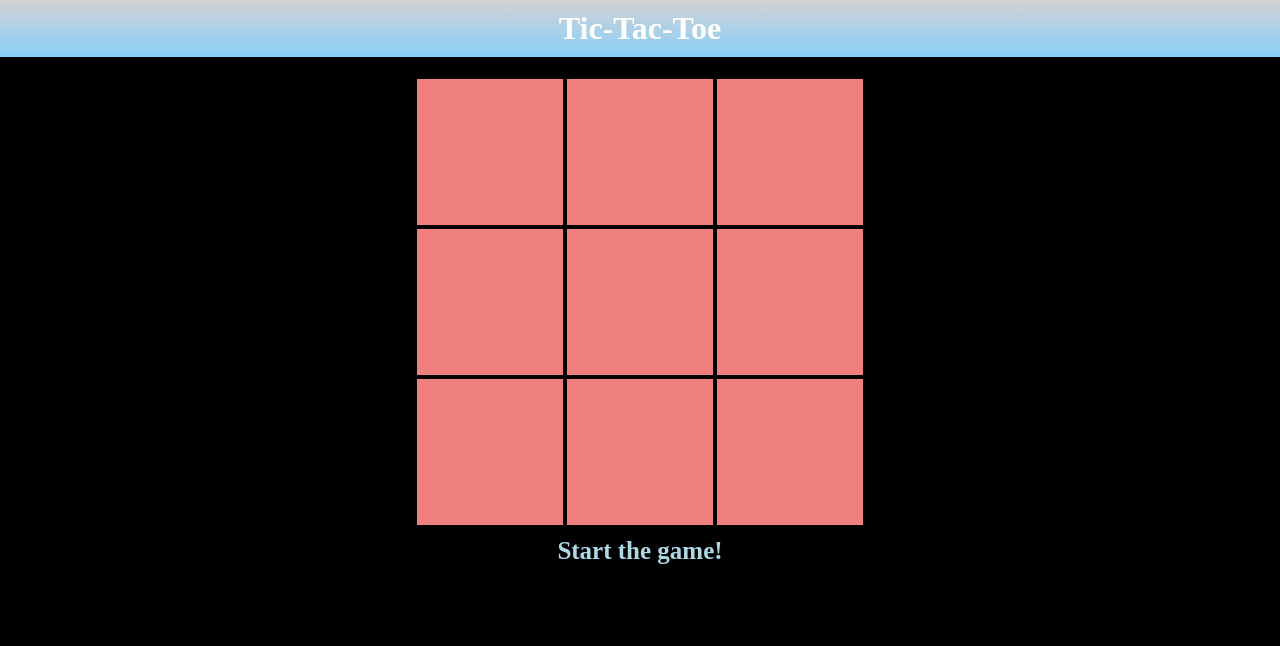
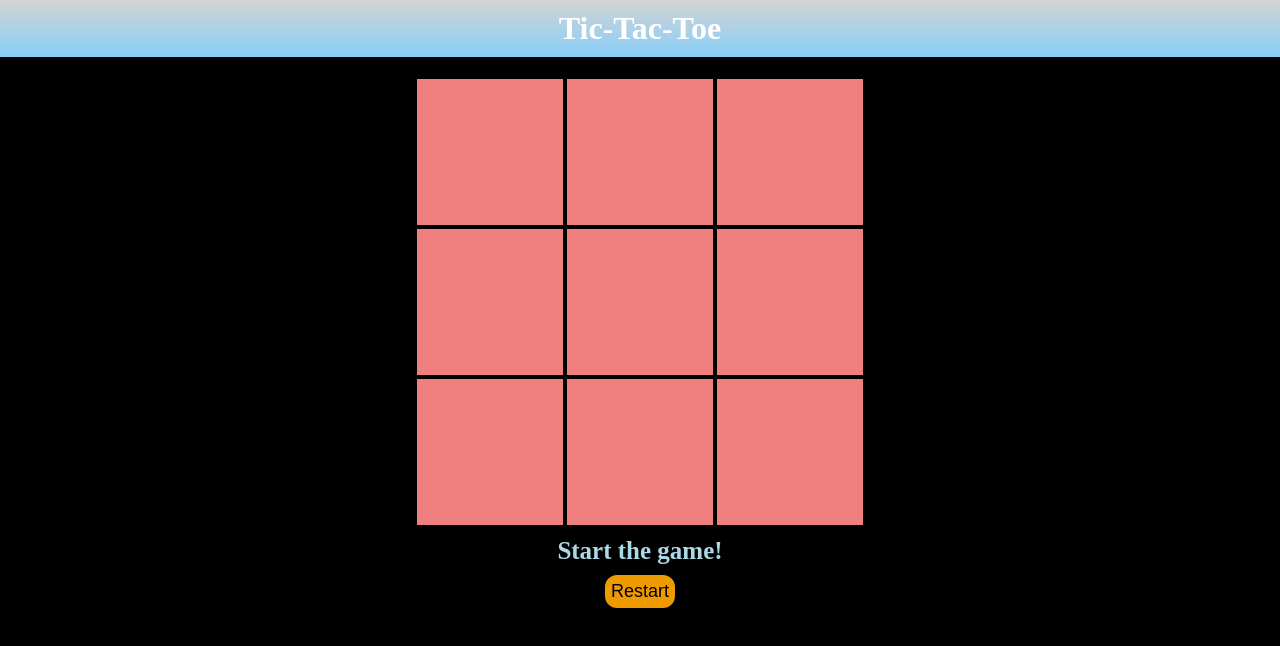
Before and after one commit to itsozod/tic-tac-toe-react, a React (Vite) app: page / in a window 1280 px wide. Shown: the top 646 px of the page. Built offline with nearby package versions, Linux system fonts and the light colour scheme.

Commit message:
created restart button component

```diff
--- a/src/App.jsx
+++ b/src/App.jsx
@@ -3,6 +3,7 @@ import "./App.css";
 import { Header } from "./components/header/Header";
 import { Board } from "./components/board/Board";
 import { Result } from "./components/result/Result";
+import { Restart } from "./components/restart/Restart";
 import { winningMoves } from "./Moves";
 
 function App() {
@@ -66,6 +67,7 @@ function App() {
           ))}
         </div>
         <Result result={result} />
+        <Restart />
       </main>
     </>
   );
--- /dev/null
+++ b/src/components/restart/Restart.jsx
@@ -0,0 +1,10 @@
+import styles from "./Restart.module.css";
+export const Restart = ({ onClick }) => {
+  return (
+    <div className={styles.restartContainer}>
+      <button onClick={onClick} className={styles.restartBtn}>
+        Restart
+      </button>
+    </div>
+  );
+};
--- /dev/null
+++ b/src/components/restart/Restart.module.css
@@ -0,0 +1,12 @@
+.restartBtn {
+  padding: 6px;
+  border-radius: 12px;
+  border: none;
+  font-size: 18px;
+  background-color: #ee9b00;
+  cursor: pointer;
+  transition: all 0.2s;
+}
+.restartBtn:hover {
+  background-color: #ca6702;
+}
```
